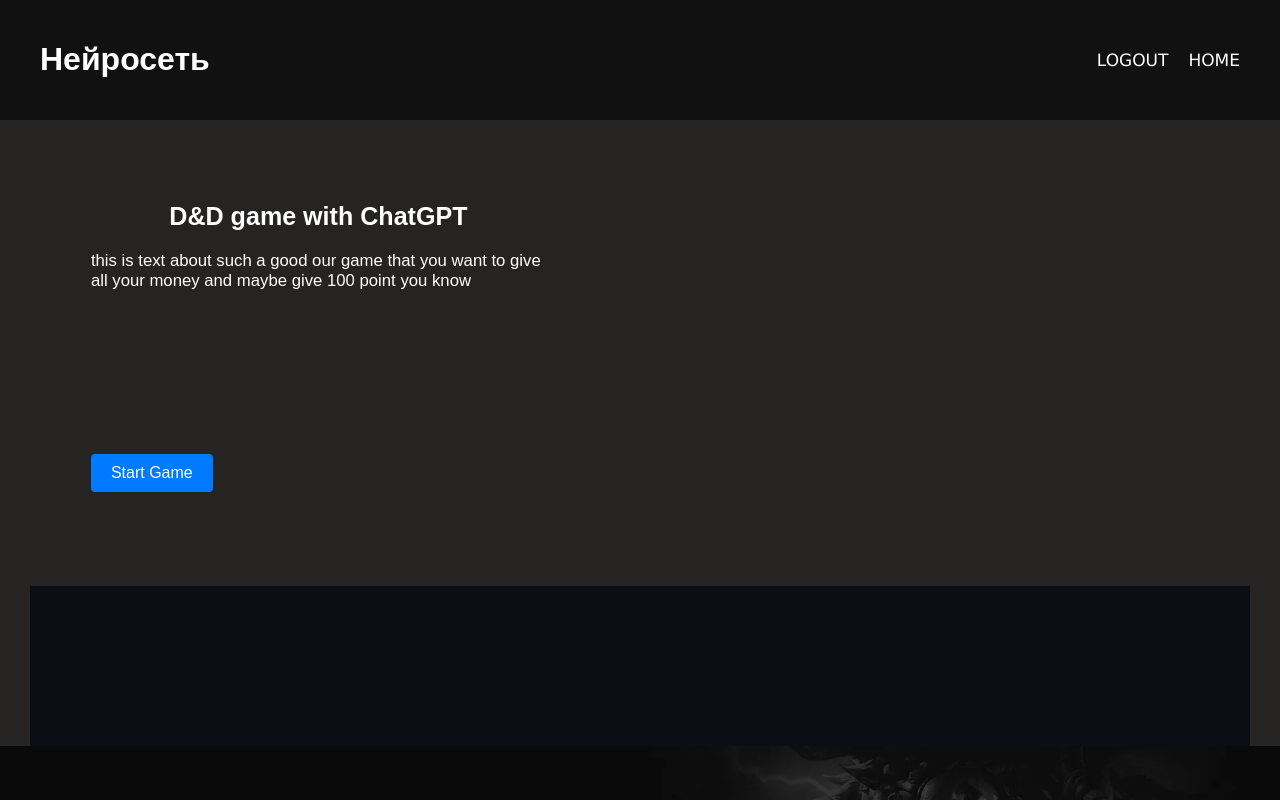
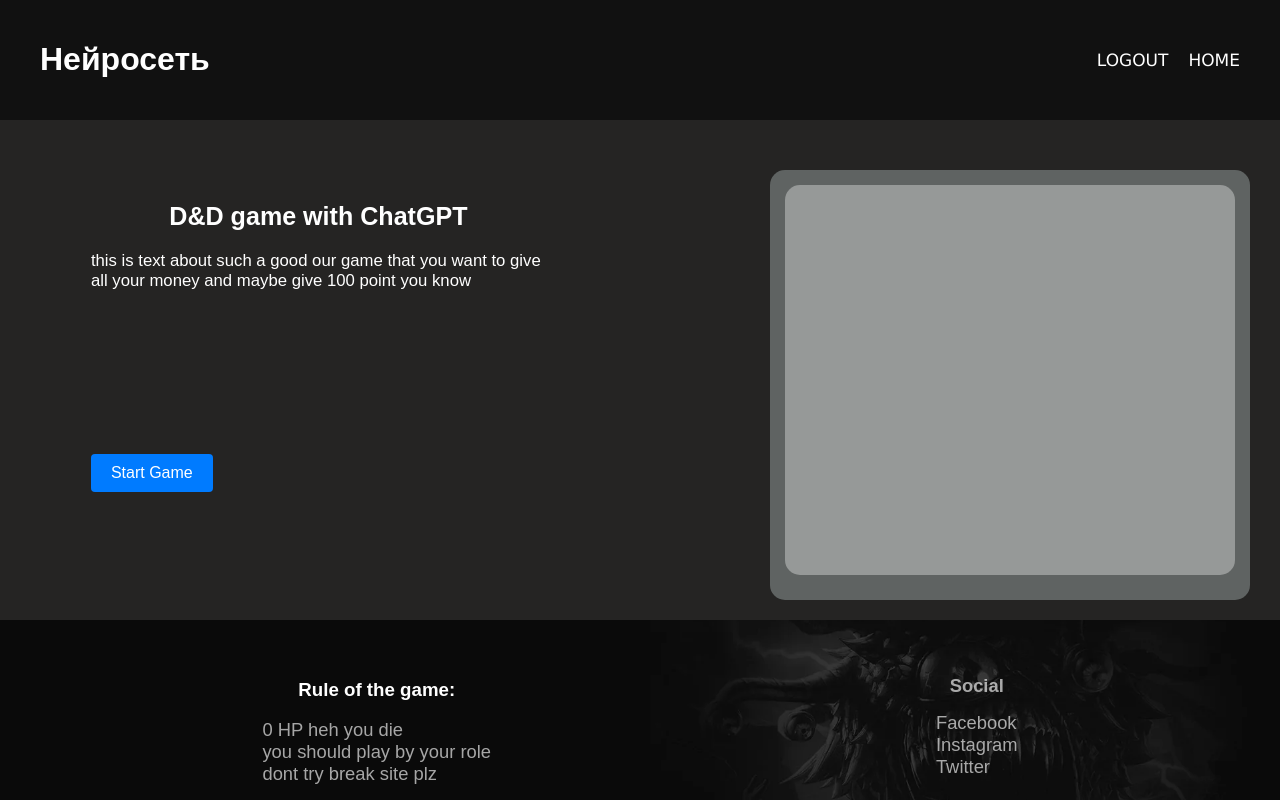
Before and after one commit to berginiy/MyfrontendFinal, a React (Vite) app in the folder vite-project/: page / in a window 1280 px wide. Shown: the top 800 px of the page. Built offline with nearby package versions, Linux system fonts and the light colour scheme.

Commit message:
try something

```diff
--- a/vite-project/src/components/form/form.jsx
+++ b/vite-project/src/components/form/form.jsx
@@ -1,14 +1,43 @@
+import { useState } from 'react';
+import axios from 'axios';
+
 export default function Form() {
+  const [gameUserName, setGameUserName] = useState()
+  const [gameUserRole, setGameUserRole] = useState()
+
+  function setInputGameUserName(event) {
+    setGameUserName(event.target.value)
+  }
+
+  function setInputGameUserRole(event) {
+    setGameUserRole(event.target.value)
+  }
+
+  function sendForm(event) {
+    event.preventDefault();
+
+    axios.post(`http://127.0.0.1:8000/api/v1/chatgpt/story`, {
+      name: gameUserName,
+      role: gameUserRole,
+      health: 100,
+      hunger: 100,
+      thirst: 100,
+      user: 25
+    })
+      .then(res => {
+        console.log(res);
+        console.log(res.data);
+      })
+  }
+
   return(
     <div className="body_form">
-      <form action="" method="post">
+      <form onSubmit={sendForm} action="" method="post">
         <h2>Story</h2>
-        <label htmlFor="lore">lore:</label>
-        <input type="text" name='lore' placeholder="write your personal lore for the game" />
+        <label htmlFor="name">name:</label>
+        <input onChange={setInputGameUserName} type="text" name='name' placeholder="write your personal name for the game" />
         <label htmlFor="role">role:</label>
-        <input type="text" name='role' placeholder="write your personal role for the game" />
-        <label htmlFor="hp">HP:</label>
-        <input type='number' name='hp' placeholder="write value of your HP" />
+        <input onChange={setInputGameUserRole} type="text" name='role' placeholder="write your personal role for the game" />
         <button className='form_blue' type="button">HELL YEAH</button>
       </form>
     </div>
--- a/vite-project/src/components/mains/MainForMain.jsx
+++ b/vite-project/src/components/mains/MainForMain.jsx
@@ -1,9 +1,13 @@
 import { Link } from 'react-router-dom';
+import { UserContext } from '../../App';
+import { useContext } from 'react';
 
 export default function MainForMain() {
+  const [user, setUser] = useContext(UserContext)
   return(
     <main className="main_container">
       <section className='bird'>
+        <div className='section_left'>
         <div className="section_text">
           <h2>D&D game with ChatGPT</h2>
           <p>this is text about such a good our game that you want to give all your money and maybe give 100 point you know</p>
@@ -11,19 +15,16 @@
         <div className="btn">
           <Link className='link' to='/game'>Start Game</Link>
         </div>
-        <div className="section">
-          <div className="pip">
-            <div className="about">
-              <div className="about_item">
-                <div className="about_img">
-                  <div className='game_div'></div>
-                  <div className='game_div'></div>
-                  <div className='game_div'></div>
-                </div>
-              </div>
-            </div>
+        </div>
+        {!user ? (
+        <>
+        </>) : (
+          <div className="section_right">
+            <div className='game_div'></div>
+            <div className='game_div'></div>
+            <div className='game_div'></div>
           </div>
-        </div>
+        )}
       </section>
     </main>
   )
--- a/vite-project/src/index.css
+++ b/vite-project/src/index.css
@@ -99,12 +99,29 @@
   }
 }
 
-.section {
+.section_right {
+  display: grid;
+  width: 450px;
+  background-color: #5f6362;
+  padding: 15px;
+  grid-template-rows: 3fr;
+  grid-gap: 5px;
+  border-radius: 15px;
+  height: 400px;
+  margin-top: 50px;
+  margin-bottom: 20px;
+}
+
+.game_div {
+  border-radius: 15px;
+  background-color: #969998;
+  height: 1fr;
+}
+
+.bird {
   display: flex;
   justify-content: space-between;
-  background-color: #0b0f15;
-  padding: 80px 20px;
-  color: #fff;
+  flex-flow: row wrap;
 }
 
 .about_img {
@@ -255,16 +272,6 @@
 }
 
 @media (max-width: 768px) {
-  .section {
-    display: flex;
-    justify-content: center;
-    align-items: center;
-    flex-direction: column;
-    background-color: #0b0f15;
-    padding: 50px 20px;
-    color: #fff;
-  }
-
   .section_text,
   .btn {
     text-align: left;
@@ -275,13 +282,6 @@
     font-size: calc(20px + (25 - 20) * ((100vw - 320px) / (1024 - 320)));
 
 
-  }
-
-  img {
-    border-radius: 30px;
-    transition: all 0.6s ease;
-    height: calc(310px + (680 - 230) * ((100vw - 320px) / (1024 - 320)));
-    width: calc(290px + (720 - 210) * ((100vw - 320px) / (1024 - 320)));
   }
 
   header {
```
